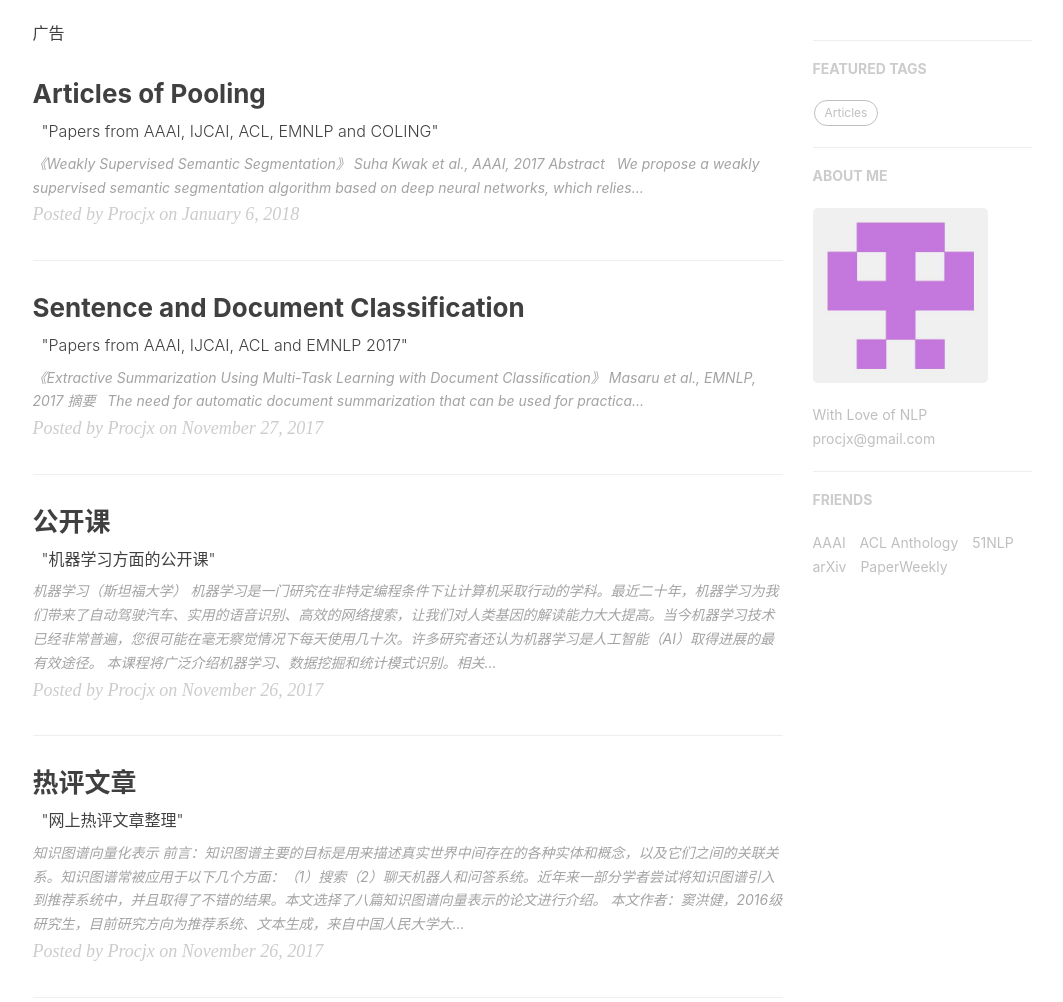
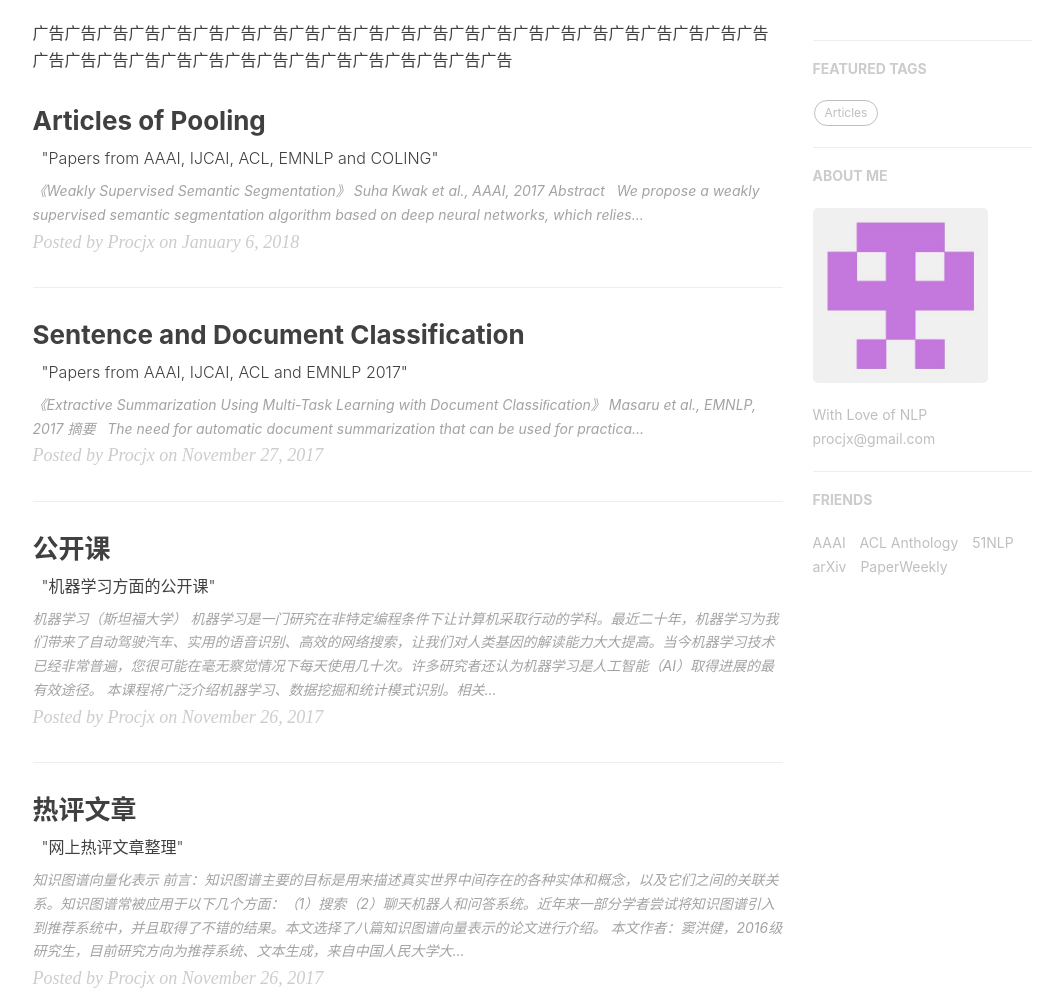
Before and after one commit to procjx/procjx.github.io.old, a Jekyll site: the page built from index.html, in a window 1280 px wide and 1400 px high. Shown: the part 398-1400 px from the top of the window, without its empty margins (135-1198 px from the left). Built offline with Jekyll 4.4.1, drawn with Linux system fonts in a browser that asks for light colours; nearby versions of some CDN libraries; the list of posts is cut into pages by our own code; comment, search, counter and statistics services are not loaded; some of the changed text lies outside the part shown.

Commit message:
Update index.html

```diff
--- a/index.html
+++ b/index.html
@@ -5,7 +5,7 @@ description: ""
 <script data-ad-client="ca-pub-1179774715076800" async src="https://pagead2.googlesyndication.com/pagead/js/adsbygoogle.js"></script>
 
 <head>
-   广告
+   广告广告广告广告广告广告广告广告广告广告广告广告广告广告广告广告广告广告广告广告广告广告广告广告广告广告广告广告广告广告广告广告广告广告广告广告广告广告
 <script data-ad-client="ca-pub-1179774715076800" async src="https://pagead2.googlesyndication.com/pagead/js/adsbygoogle.js"></script>
 </head>
 {% for post in paginator.posts %}
@@ -45,3 +45,4 @@ description: ""
     {% endif %}
 </ul>
 {% endif %}
+广告广告广告广告广告广告广告广告广告广告广告广告广告广告广告广告广告广告广告广告广告adfa
```
